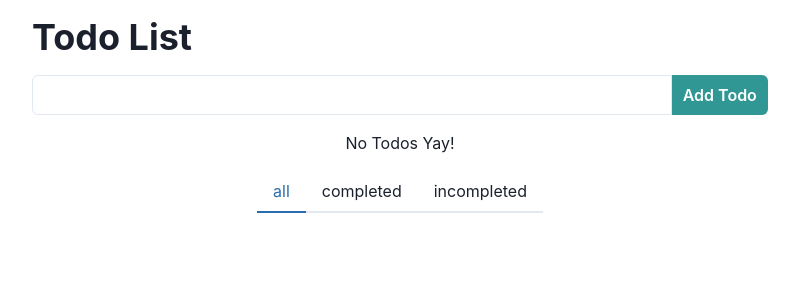
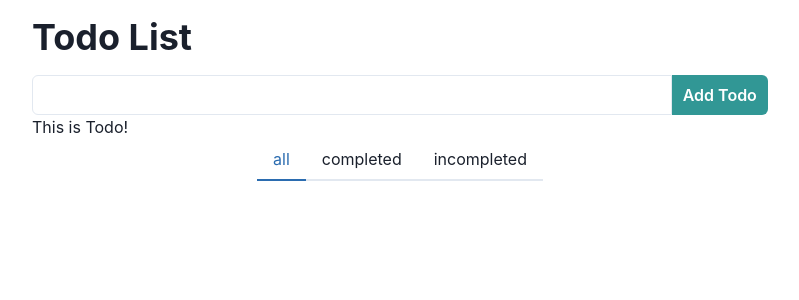
Before and after one commit to MajkoDev/redux-todo-list, a React (Create React App) app: page / in a window 1280 px wide. Shown: the top 300 px of the page, without its empty margins (240-1039 px from the left). Built offline with nearby package versions, Linux system fonts and the light colour scheme.

Commit message:
map todos

```diff
--- a/src/components/Todo.js
+++ b/src/components/Todo.js
@@ -2,7 +2,7 @@ import React from 'react'
 
 function Todo() {
   return (
-    <div>Todo</div>
+    <div>This is Todo!</div>
   )
 }
 
--- a/src/components/TodoList.js
+++ b/src/components/TodoList.js
@@ -1,11 +1,17 @@
 import { Box } from "@chakra-ui/react";
 import { useSelector } from "react-redux";
+import Todo from "./Todo";
 
 const TodoList = () => {
   const { todos } = useSelector((state) => state);
+
   return (
-    <Box textAlign="center" my="4">
-      No Todos Yay!
+    <Box>
+      {!todos.lenght ? (
+        todos.map((todo) => <Todo key={`todo-${todo.id}`} todo={todo} />)
+      ) : (
+        <Box textAlign="center" my="4">No Todos Yay!</Box>
+      )}
     </Box>
   );
 };
--- a/src/redux/reducer/todos.js
+++ b/src/redux/reducer/todos.js
@@ -5,7 +5,7 @@ const initialState = {
 const todos = (state = initialState, action) => {
   switch (action.type) {
     default:
-      return state;
+      return state.todos;
   }
 };
 
```
Also changed, not shown: src/index.js (+4 -4 lines).
